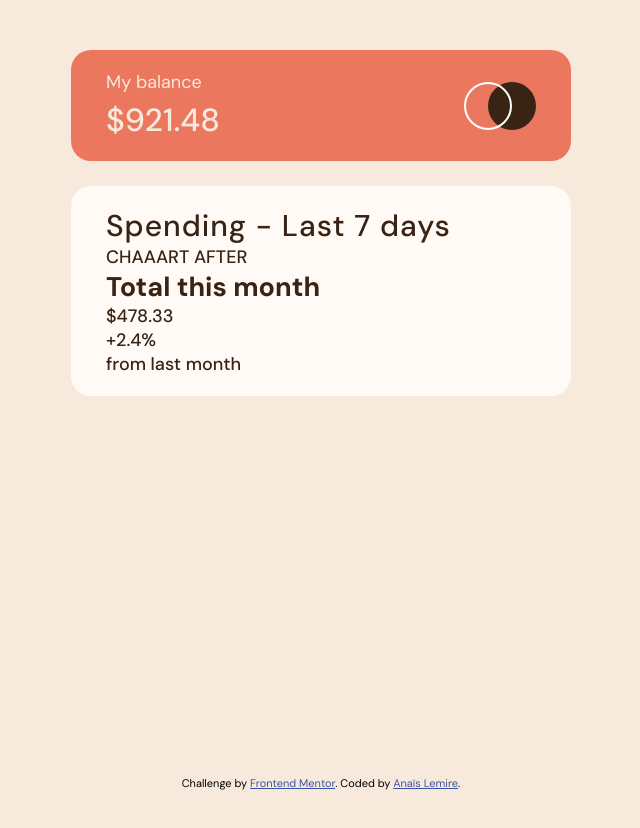
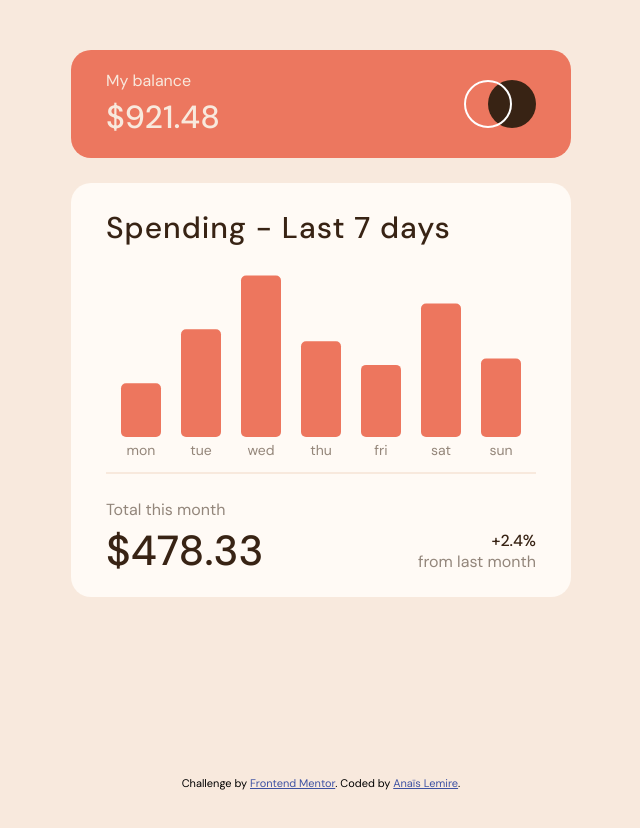
Before and after one commit to anaislcno/Expenses-Chart-Component, a React (Vite) app: page / in a window 1280 px wide. Shown: the top 828 px of the page, without its empty margins (319-959 px from the left). Built offline with nearby package versions, Linux system fonts and the light colour scheme.

Commit message:
add chart

```diff
--- a/src/components/Balance/Balance.css
+++ b/src/components/Balance/Balance.css
@@ -31,7 +31,7 @@
 }
 
 .balance__title {
-  font-size: 18px;
+  font-size: 16px;
   font-weight: 400;
 }
 
--- a/src/components/Chart/Chart.css
+++ b/src/components/Chart/Chart.css
@@ -1,2 +1,26 @@
-.chart {
+.chart__container {
+  display: flex;
 }
+
+.recharts-bar-rectangle:hover {
+  fill-opacity: 0.5;
+  fill: #ed765e;
+  transition: fill-opacity 0.1s ease;
+  cursor: pointer;
+}
+
+.recharts-tooltip-cursor {
+  display: none;
+  transform: none;
+  transition: none;
+}
+
+.tooltip {
+  background-color: var(--dark-brown);
+  color: var(--pale-orange);
+  padding: 5px;
+  border-radius: 5px;
+  font-size: 16px;
+  top: 0;
+  left: 0;
+}
--- a/src/components/Chart/Chart.tsx
+++ b/src/components/Chart/Chart.tsx
@@ -1,7 +1,57 @@
 import "./Chart.css";
+import {
+  BarChart,
+  Bar,
+  XAxis,
+  YAxis,
+  Tooltip,
+  ResponsiveContainer,
+} from "recharts";
+import data from "./../../../data/data.json";
+
+interface ChartProps {
+  day: string;
+  amount: number;
+}
+
+const currentDay = new Date()
+  .toLocaleDateString("en-US", { weekday: "short" })
+  .toLowerCase();
+console.log(currentDay);
+
+// eslint-disable-next-line @typescript-eslint/no-explicit-any
+const CustomTooltip = ({ active, payload }: any) => {
+  if (active && payload && payload.length) {
+    const data = payload[0].payload;
+    return (
+      <div className="tooltip">
+        <p>{`$${data.amount}`}</p>
+      </div>
+    );
+  }
+  return null;
+};
 
 const Chart = () => {
-  return <div className="chart__container">CHAAART AFTER</div>;
+  const chartData: ChartProps[] = data;
+
+  return (
+    <div className="chart__container">
+      <ResponsiveContainer height={225}>
+        <BarChart data={chartData} barCategoryGap={10}>
+          <XAxis
+            dataKey="day"
+            axisLine={false}
+            tickLine={false}
+            tick={{ fill: "#94867a", fontSize: 14, fontWeight: "400" }}
+          />
+          <YAxis hide={true} />
+          <Tooltip content={CustomTooltip} />
+          <Bar dataKey="amount" fill="#ed765e" radius={[5, 5, 5, 5]} />
+        </BarChart>
+      </ResponsiveContainer>
+    </div>
+  );
 };
 
 export default Chart;
--- a/src/components/Spending/Spending.css
+++ b/src/components/Spending/Spending.css
@@ -1,13 +1,8 @@
 .spending {
   margin: 25px auto 0px auto;
-  padding: 20px 35px;
+  padding: 25px 35px;
   border-radius: 20px;
   max-width: 500px;
-  display: flex;
-  flex-direction: row;
-  align-items: center;
-  justify-content: space-between;
-  gap: 20px;
   background-color: var(--pale-orange);
   color: var(--dark-brown);
 }
--- a/src/components/Total/Total.css
+++ b/src/components/Total/Total.css
@@ -0,0 +1,35 @@
+.total {
+  display: flex;
+  flex-direction: row;
+  align-items: end;
+  justify-content: space-between;
+  gap: 20px;
+}
+
+.right {
+  display: flex;
+  flex-direction: column;
+  align-items: end;
+}
+
+hr {
+  margin: 0px 0px 25px 0px;
+  background-color: var(--cream);
+  height: 2px;
+  border: none;
+}
+
+.total__nb {
+  font-size: 42px;
+  line-height: 42px;
+  margin-top: 10px;
+}
+
+.total__text {
+  font-size: 16px;
+}
+
+.grey {
+  color: var(--medium-brown);
+  font-weight: 400;
+}
--- a/src/components/Total/Total.tsx
+++ b/src/components/Total/Total.tsx
@@ -1,17 +1,20 @@
-// import "./Total.css";
+import "./Total.css";
 
 const Total = () => {
   return (
-    <div className="total">
-      <div className="">
-        <h2 className="">Total this month</h2>
-        <p className="total__text">$478.33</p>
+    <>
+      <hr />
+      <div className="total">
+        <div className="left">
+          <h2 className="total__text grey">Total this month</h2>
+          <p className="total__nb">$478.33</p>
+        </div>
+        <div className="right">
+          <p className="total__text">+2.4%</p>
+          <p className="total__text grey">from last month</p>
+        </div>
       </div>
-      <div className="">
-        <p className="total__text">+2.4%</p>
-        <p className="total__text">from last month</p>
-      </div>
-    </div>
+    </>
   );
 };
 
```
Also changed, not shown: package.json (+2 -5 lines), 1 other file (tests, documents, lock files or other folders).
